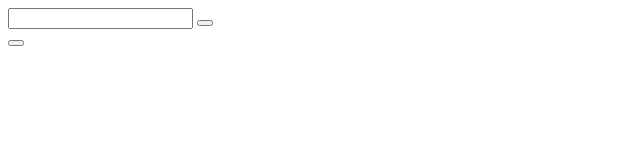
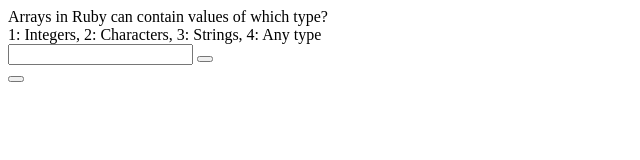
Before and after one commit to KBeltz/07-07-quiz-part2, a plain HTML site: page index.html in a window 1280 px wide. Shown: the whole page, without its empty margins (0-640 px from the left). Drawn offline with Linux system fonts and the light colour scheme.

Commit message:
Part 1 version 2 complete.

```diff
--- a/index.html
+++ b/index.html
@@ -6,9 +6,10 @@
     </head>
 
     <body>
-      <div id="quiz"></div>
-      <div id="question"></div>
-      <div id="choices"></div>
+      <div id="quiz">
+        <div id="question"></div>
+        <div id="choices"></div>
+      </div>
 
       <input type="text" id="answer"></input>
       <button id="submitter"></button>
@@ -18,6 +19,11 @@
       <button id="next"></button>
 
       <div id="total_result"></div>
+
+      <script>
+        document.getElementById("question").innerHTML = q1.question;
+        document.getElementById("choices").innerHTML = q1.options;
+      </script>
     </body>
 
   </html>
```
